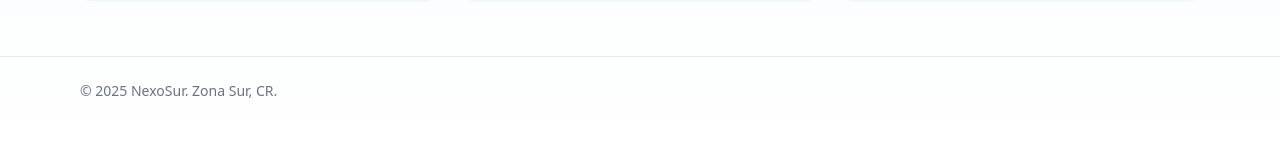
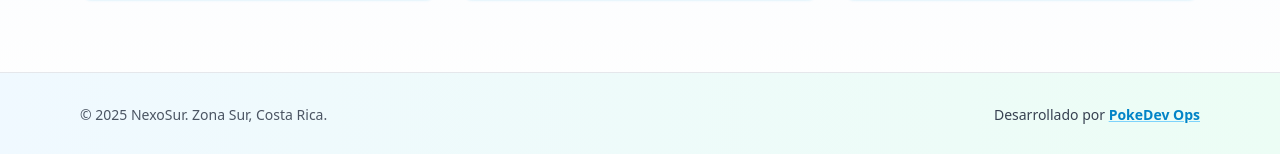
Before and after one commit to poke1896/NexoSur, a Next.js app: page / in a window 1280 px wide. Shown: the part 1047-1201 px from the top of the page. Before the commit the page ends 1172 px from the top, so only its background shows below. Built offline with nearby package versions, Linux system fonts and the light colour scheme.

Commit message:
Fix login redirect loop; add bilingual footer; logout redirects from product page

```diff
--- a/app/layout.js
+++ b/app/layout.js
@@ -7,6 +7,7 @@ import './globals.css';
 import { I18nProvider } from '@/i18n/I18nProvider';
 import FloatingLangToggle from '@/components/FloatingLangToggle';
 import HeaderClient from '@/components/HeaderClient';
+import FooterClient from '@/components/FooterClient';
 import { AuthProvider } from '@/auth/AuthProvider';
 import { ToastProvider } from '@/components/ui/ToastProvider';
 
@@ -19,11 +20,7 @@ export default function RootLayout({ children }) {
             <ToastProvider>
               <HeaderClient />
               <main className="container-tight py-6">{children}</main>
-              <footer className="border-t mt-8">
-                <div className="container-tight py-6 text-sm text-gray-500">
-                  © {new Date().getFullYear()} NexoSur. Zona Sur, CR.
-                </div>
-              </footer>
+              <FooterClient />
               <FloatingLangToggle />
             </ToastProvider>
           </AuthProvider>
--- a/app/login/page.js
+++ b/app/login/page.js
@@ -3,7 +3,7 @@
 import { useI18n } from '@/i18n/I18nProvider';
 import { useAuth } from '@/auth/AuthProvider';
 import { useRouter, useSearchParams } from 'next/navigation';
-import { useMemo, useState } from 'react';
+import { useMemo, useState, useEffect } from 'react';
 import Alert from '@/components/ui/Alert';
 import Button from '@/components/ui/Button';
 import { useToast } from '@/components/ui/ToastProvider';
@@ -18,19 +18,27 @@ export default function LoginPage() {
   const [name, setName] = useState('');
   const [password, setPassword] = useState('');
   const [artisanSlug, setArtisanSlug] = useState('');
+  const [isLoggingIn, setIsLoggingIn] = useState(false);
   const artisans = useMemo(() => getArtisans(), []);
   const { show } = useToast();
 
+  useEffect(() => {
+    if (isAuthenticated && !isLoggingIn) {
+      router.push(next);
+    }
+  }, [isAuthenticated, isLoggingIn, next, router]);
+
   async function onSubmit(e) {
     e.preventDefault();
+    setIsLoggingIn(true);
     await login({ name, artisanSlug: artisanSlug || null });
     show(`${t('login')}: ${name || 'Usuario'}`, { type: 'success' });
-    router.push(next);
+    // Usar window.location para forzar recarga y que el servidor verifique la cookie
+    window.location.href = next;
   }
 
-  if (isAuthenticated) {
-    router.push(next);
-    return <p className="text-sm text-gray-600">{t('redirecting')}</p>;
+  if (isAuthenticated && !isLoggingIn) {
+    return null;
   }
 
   return (
--- /dev/null
+++ b/components/FooterClient.js
@@ -0,0 +1,31 @@
+'use client';
+
+import { useI18n } from '@/i18n/I18nProvider';
+
+export default function FooterClient() {
+  const { t } = useI18n();
+  const currentYear = new Date().getFullYear();
+
+  return (
+    <footer className="border-t mt-12 bg-gradient-to-r from-sky-50 to-emerald-50">
+      <div className="container-tight py-8">
+        <div className="flex flex-col md:flex-row items-center justify-between gap-4 text-sm">
+          <div className="text-gray-600">
+            © {currentYear} NexoSur. Zona Sur, Costa Rica.
+          </div>
+          <div className="text-gray-700">
+            {t('developedBy')}{' '}
+            <a
+              href="https://pokedev-ops.pro"
+              target="_blank"
+              rel="noopener noreferrer"
+              className="font-semibold text-sky-600 hover:text-sky-700 transition-colors underline decoration-sky-300 hover:decoration-sky-500"
+            >
+              PokeDev Ops
+            </a>
+          </div>
+        </div>
+      </div>
+    </footer>
+  );
+}
--- a/components/HeaderClient.js
+++ b/components/HeaderClient.js
@@ -5,11 +5,13 @@ import { useAuth } from '@/auth/AuthProvider';
 import Link from 'next/link';
 import Button from '@/components/ui/Button';
 import { useToast } from '@/components/ui/ToastProvider';
+import { usePathname } from 'next/navigation';
 
 export default function HeaderClient() {
   const { t } = useI18n();
   const { isAuthenticated, user, logout } = useAuth();
   const { show } = useToast();
+  const pathname = usePathname();
   return (
     <header className="border-b border-brand/10 bg-gradient-to-r from-brand/5 via-white to-emerald-50/30 shadow-sm">
       <div className="container-tight py-4 flex items-center justify-between">
@@ -28,6 +30,15 @@ export default function HeaderClient() {
                 onClick={() => {
                   logout();
                   show(t('logout'), { type: 'success' });
+                  // Si está en una página de producto protegida, redirigir
+                  if (pathname && pathname.includes('/products/')) {
+                    const artisanMatch = pathname.match(/\/artisans\/([^/]+)/);
+                    if (artisanMatch) {
+                      window.location.href = `/artisans/${artisanMatch[1]}`;
+                    } else {
+                      window.location.href = '/';
+                    }
+                  }
                 }}
                 variant="neutral"
               >
--- a/i18n/I18nProvider.js
+++ b/i18n/I18nProvider.js
@@ -26,6 +26,7 @@ const translations = {
     mustLogin: 'Debes iniciar sesión para ver este producto.',
     contactWhatsApp: 'Contactar por WhatsApp',
     backToArtisan: 'Volver al artesano',
+    developedBy: 'Desarrollado por',
   },
   en: {
     brandTagline: 'Supporting local talent',
@@ -50,6 +51,7 @@ const translations = {
     mustLogin: 'You must sign in to view this product.',
     contactWhatsApp: 'Contact via WhatsApp',
     backToArtisan: 'Back to artisan',
+    developedBy: 'Developed by',
   },
 };
 
```
Also changed, not shown: data/store/analytics.json (+6 -3 lines).
